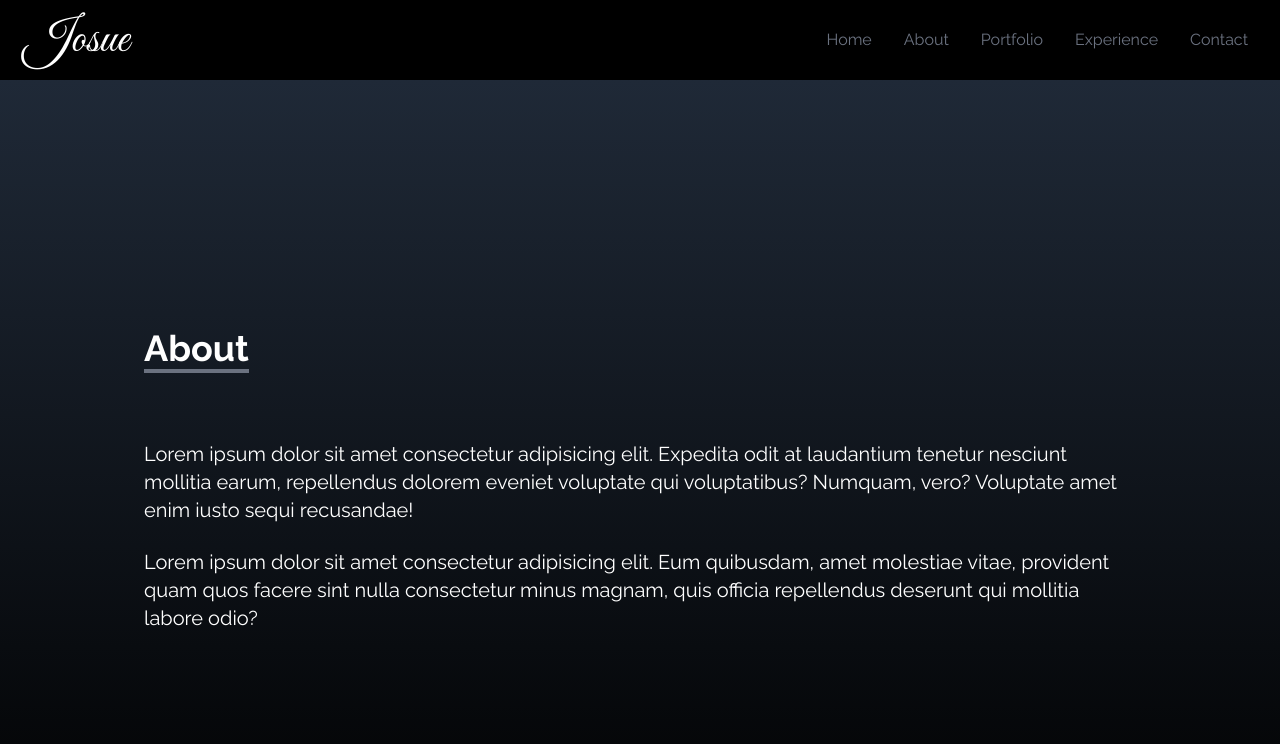
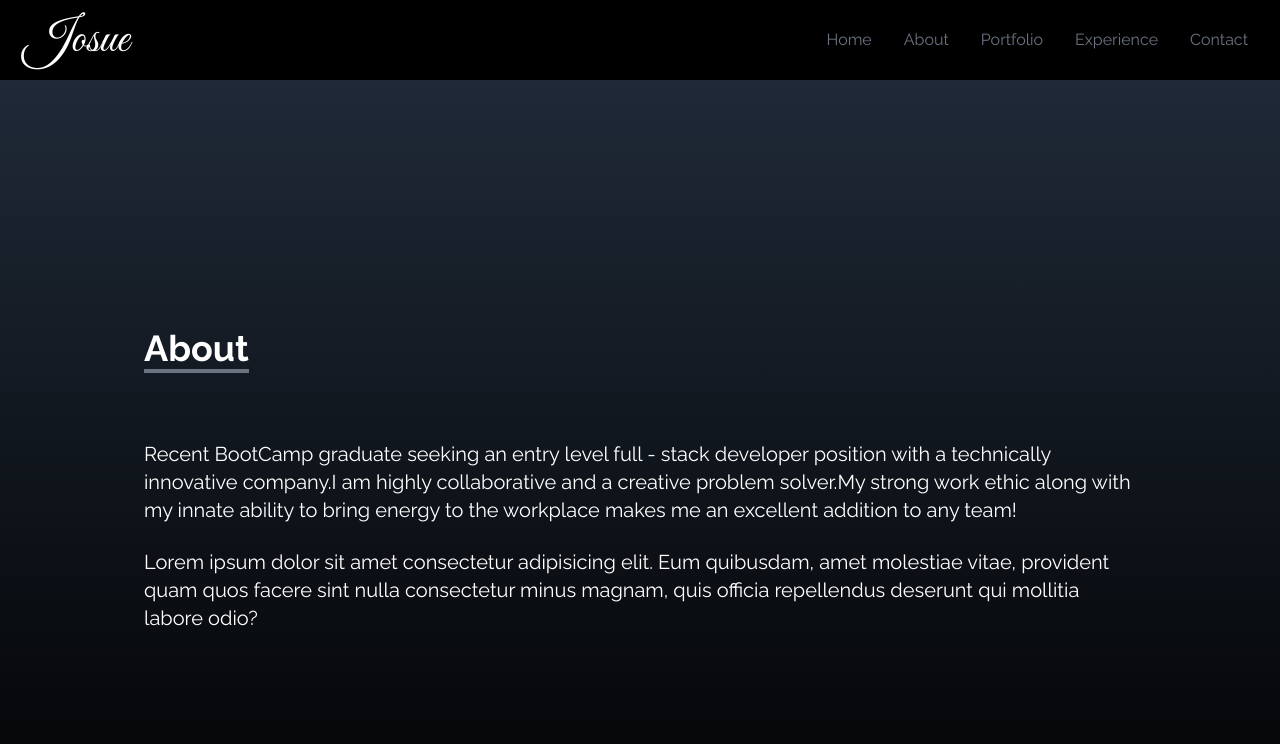
Before and after one commit to GarzaNate/tailwind-portfolio, a React (Create React App) app: page /about in a window 1280 px wide. Shown: the top 744 px of the page. Built offline with nearby package versions, Linux system fonts and the light colour scheme.

Commit message:
added links for projects

```diff
--- a/src/components/About.jsx
+++ b/src/components/About.jsx
@@ -1,24 +1,36 @@
-import React from 'react'
+import React from "react";
 
 const About = () => {
   return (
-    <div name="about" className='w-full h-screen bg-gradient-to-b from-gray-800 to-black text-white'>
-        <div className='max-w-screen-lg p-4 mx-auto flex flex-col justify-center w-full h-full'>
-            <div className='pb-8'>
-                <p className='text-4xl font-bold inline border-b-4 border-gray-500'>About</p>
-            </div>
-            <p className='text-xl mt-10'>
-                Lorem ipsum dolor sit amet consectetur adipisicing elit. Expedita odit at laudantium tenetur nesciunt mollitia earum, repellendus dolorem eveniet voluptate qui voluptatibus? Numquam, vero? Voluptate amet enim iusto sequi recusandae!
-            </p>
+    <div
+      name="about"
+      className="w-full h-screen bg-gradient-to-b from-gray-800 to-black text-white"
+    >
+      <div className="max-w-screen-lg p-4 mx-auto flex flex-col justify-center w-full h-full">
+        <div className="pb-8">
+          <p className="text-4xl font-bold inline border-b-4 border-gray-500">
+            About
+          </p>
+        </div>
+        <p className="text-xl mt-10">
+          Recent BootCamp graduate seeking an entry level full - stack developer
+          position with a technically innovative company.I am highly
+          collaborative and a creative problem solver.My strong work ethic along
+          with my innate ability to bring energy to the workplace makes me an
+          excellent addition to any team!
+        </p>
 
-            <br />
+        <br />
 
-            <p className='text-xl'>
-                Lorem ipsum dolor sit amet consectetur adipisicing elit. Eum quibusdam, amet molestiae vitae, provident quam quos facere sint nulla consectetur minus magnam, quis officia repellendus deserunt qui mollitia labore odio?
-            </p>
-        </div>
+        <p className="text-xl">
+          Lorem ipsum dolor sit amet consectetur adipisicing elit. Eum
+          quibusdam, amet molestiae vitae, provident quam quos facere sint nulla
+          consectetur minus magnam, quis officia repellendus deserunt qui
+          mollitia labore odio?
+        </p>
+      </div>
     </div>
-  )
-}
+  );
+};
 
-export default About
+export default About;
--- a/src/components/Portfolio.jsx
+++ b/src/components/Portfolio.jsx
@@ -11,26 +11,38 @@ const Portfolio = () => {
     {
       id: 1,
       src: dreamJob,
+      link: "https://sheetaljwl795.github.io/dream-job-finder/",
+      repo: "https://github.com/sheetaljwl795/dream-job-finder",
     },
     {
       id: 2,
       src: eCommerce,
+      link: "",
+      repo: "https://github.com/GarzaNate/E-Commerce-Backend",
     },
     {
       id: 3,
       src: employeeTracker,
+      link: "https://drive.google.com/file/d/1If8XyUEfQNAAEQkPYaI1k4XcDJMGwumD/view",
+      repo: "https://github.com/GarzaNate/Employee-tracker",
     },
     {
       id: 4,
       src: jate,
+      link: "https://desolate-citadel-42669.herokuapp.com",
+      repo: "https://github.com/GarzaNate/Jate-Text-Editor",
     },
     {
       id: 5,
       src: noteTaker,
+      link: "",
+      repo: "https://github.com/GarzaNate/Note-taker",
     },
     {
       id: 6,
       src: teamGenerator,
+      link: "",
+      repo: "https://github.com/GarzaNate/team-profile-generator",
     },
   ];
 
@@ -48,7 +60,7 @@ const Portfolio = () => {
         </div>
 
         <div className="grid sm:grid-cols-2 md:grid-cols-3 gap-8 px-12 sm:px-0">
-          {portfolios.map(({ id, src }) => (
+          {portfolios.map(({ id, src, link, repo }) => (
             <div key={id} className="shadow-md shadow-gray-600 rounded-lg">
               <img
                 src={src}
@@ -57,10 +69,10 @@ const Portfolio = () => {
               />
               <div className="flex items-center justify-center">
                 <button className="w-1/2 px-6 py-3 m-4 duration-200 hover:scale-105">
-                  Demo
+                  <a href={link}>Demo</a>
                 </button>
                 <button className="w-1/2 px-6 py-3 m-4 duration-200 hover:scale-105">
-                  Code
+                  <a href={repo}>Code</a>
                 </button>
               </div>
             </div>
--- a/src/components/Socials.jsx
+++ b/src/components/Socials.jsx
@@ -12,7 +12,7 @@ const Socials = () => {
           Linkedin <FaLinkedin size={30} />{" "}
         </>
       ),
-      href: "https://linkedin.com",
+      href: "https://www.linkedin.com/in/josue-garza-b8b47623b/",
       style: "rounded-tr-md",
     },
     {
```
